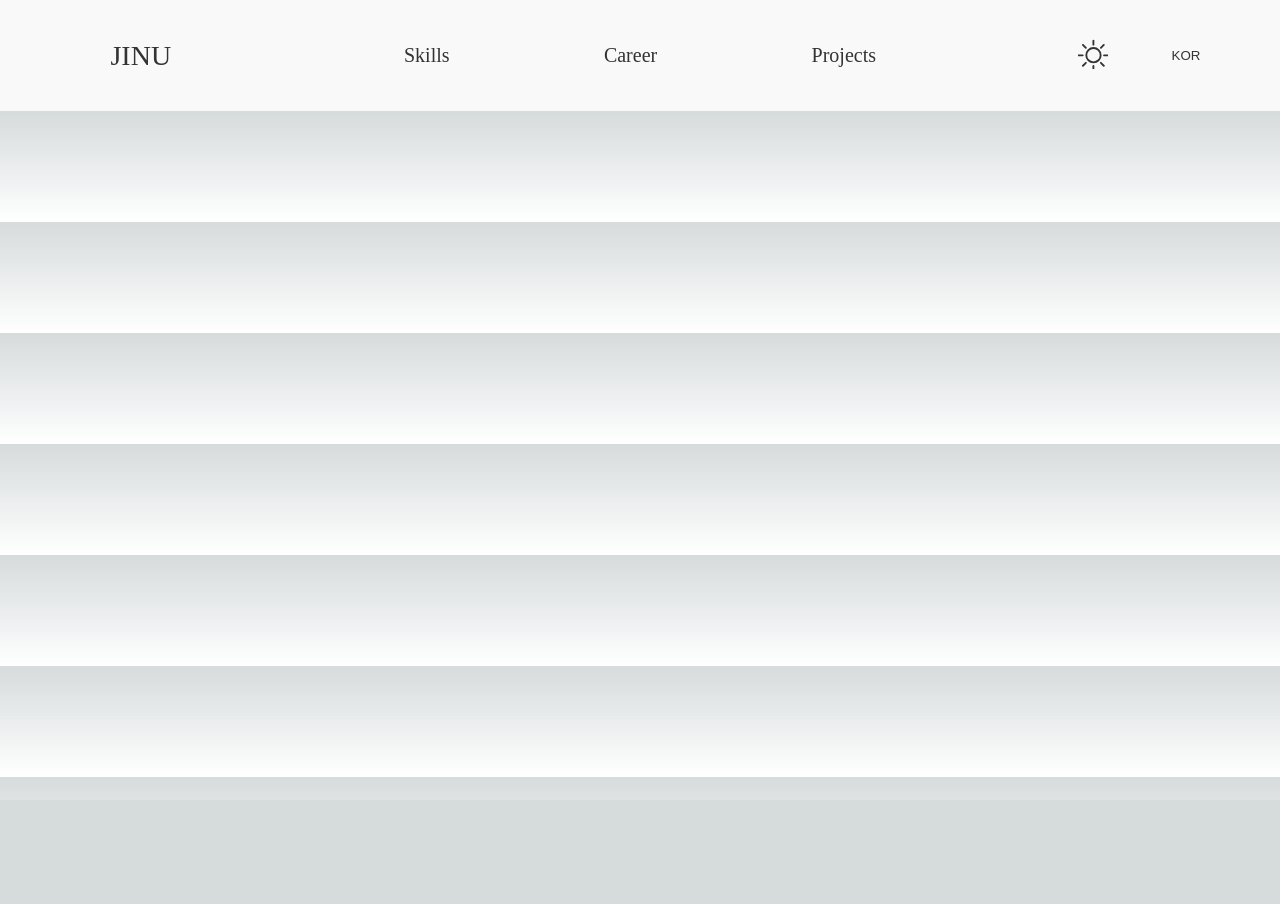
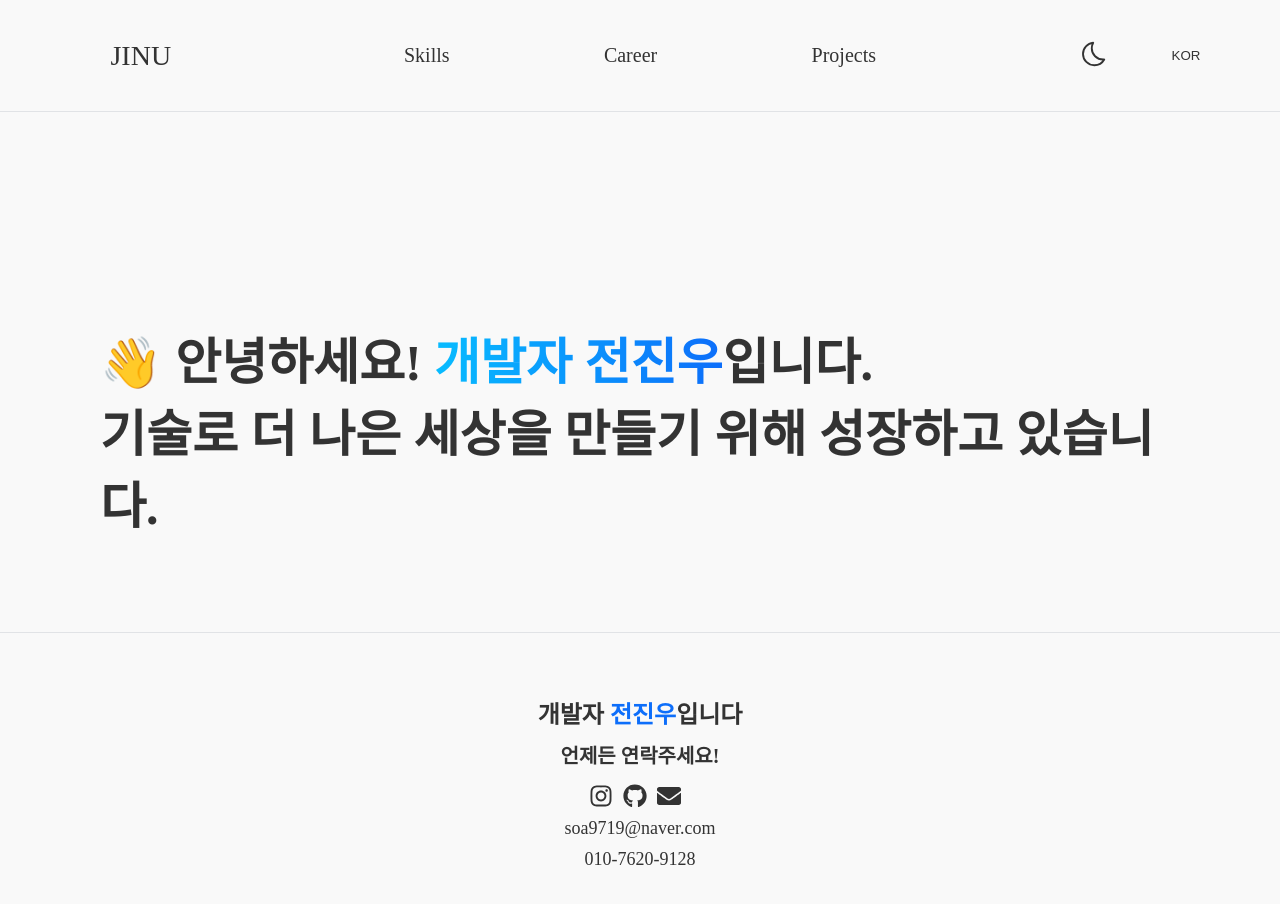
Before and after one commit to Jun-Jinu/portfolio, a Next.js app: page / in a window 1280 px wide. Shown: the top 904 px of the page. Before the commit the page ends 800 px from the top, so only its background shows below. Built offline with nearby package versions, Linux system fonts and the light colour scheme.

Commit message:
feat: footer 구성

```diff
--- /dev/null
+++ b/components/common/introduce.tsx
@@ -0,0 +1,37 @@
+import styled from "styled-components";
+
+interface ModeProps {
+    darkMode: boolean;
+    lang: string;
+}
+
+const Container = styled.div`
+    background-color: #f9f9f9;
+    align-items: center;
+    padding: 200px 0px;
+    height: 500px;
+`;
+
+const Text = styled.p`
+    font-size: 50px;
+    font-weight: bold;
+    color: #333;
+`;
+
+const Name = styled.b`
+    color: transparent;
+    background: linear-gradient(to right, #08bcff, #0d6efa);
+    -webkit-background-clip: text;
+    background-clip: text;
+`;
+
+export default function Introduce() {
+    return (
+        <Container>
+            <Text>
+                👋 안녕하세요! <Name>개발자 전진우</Name>입니다.
+            </Text>
+            <Text>기술로 더 나은 세상을 만들기 위해 성장하고 있습니다.</Text>
+        </Container>
+    );
+}
--- /dev/null
+++ b/components/layout/footer.tsx
@@ -0,0 +1,70 @@
+import styled from "styled-components";
+import { FaInstagram, FaGithub, FaEnvelope } from "react-icons/fa";
+
+const Container = styled.div`
+    background-color: #f9f9f9;
+    display: flex;
+    flex-direction: column;
+    align-items: center;
+    justify-content: center;
+    height: 300px;
+    color: #333;
+    border-top: 1px solid #e1e3e6;
+`;
+
+const TitleText = styled.b`
+    font-size: 24px;
+    margin-bottom: 10px;
+`;
+
+const ContactText = styled.b`
+    font-size: 20px;
+    margin-bottom: 15px;
+`;
+
+const Name = styled.b`
+    color: #0d6efa;
+`;
+
+const ButtonContainer = styled.div`
+    display: flex;
+`;
+
+const Button = styled.a`
+    display: flex;
+    align-items: center;
+    justify-content: center;
+    background-color: transparent;
+    border: none;
+    cursor: pointer;
+    margin-right: 10px;
+`;
+
+const InformationText = styled.p`
+    font-size: 18px;
+    margin-top: 10px;
+`;
+
+export default function Footer() {
+    return (
+        <Container>
+            <TitleText>
+                개발자 <Name>전진우</Name>입니다
+            </TitleText>
+            <ContactText>언제든 연락주세요!</ContactText>
+            <ButtonContainer>
+                <Button href="https://www.instagram.com/forward_ooh/">
+                    <FaInstagram size={24} />
+                </Button>
+                <Button href="https://github.com/Jun-Jinu">
+                    <FaGithub size={24} />
+                </Button>
+                <Button href="mailto:soa9719@naver.com">
+                    <FaEnvelope size={24} />
+                </Button>
+            </ButtonContainer>
+            <InformationText>soa9719@naver.com</InformationText>
+            <InformationText>010-7620-9128</InformationText>
+        </Container>
+    );
+}
--- a/components/layout/navbar.tsx
+++ b/components/layout/navbar.tsx
@@ -16,6 +16,7 @@ const NavbarContainer = styled.nav<{ darkMode: boolean }>`
     color: ${({ darkMode }) => (darkMode ? "#f9f9f9" : "#333")};
     padding: 1rem;
     width: 100%;
+    border-bottom: 1px solid #e1e3e6;
 `;
 
 const NavMenuContainer = styled.div`
@@ -103,25 +104,6 @@ const Navbar: React.FC<NavbarProps> = ({
             <NavRightContainer>
                 <NavButton onClick={toggleDarkMode} isDarkMode={darkMode}>
                     {darkMode ? (
-                        // 달 이미지
-                        <svg
-                            xmlns="http://www.w3.org/2000/svg"
-                            width="30"
-                            height="30"
-                            viewBox="0 0 24 24"
-                            fill="none"
-                            stroke="currentColor"
-                            stroke-width="1.5"
-                            stroke-linecap="round"
-                            stroke-linejoin="round"
-                        >
-                            <path
-                                data-v-9f42629e=""
-                                d="M16.085 13.417c-5.013 0-9.076-4.04-9.076-9.023 0-1.596.42-3.093 1.152-4.394C3.58.456 0 4.3 0 8.977 0 13.961 4.064 18 9.076 18c3.407 0 6.372-1.868 7.924-4.628-.3.03-.605.045-.914.045z"
-                                transform="translate(-1344 -24) translate(1248 24) translate(96) translate(4 3)"
-                            ></path>
-                        </svg>
-                    ) : (
                         // 해 이미지
                         <svg
                             xmlns="http://www.w3.org/2000/svg"
@@ -144,6 +126,25 @@ const Navbar: React.FC<NavbarProps> = ({
                                 transform="translate(-1423 -168) translate(79.5 145) translate(1248 24) translate(96)"
                             ></path>
                         </svg>
+                    ) : (
+                        // 달 이미지
+                        <svg
+                            xmlns="http://www.w3.org/2000/svg"
+                            width="30"
+                            height="30"
+                            viewBox="0 0 24 24"
+                            fill="none"
+                            stroke="currentColor"
+                            stroke-width="1.5"
+                            stroke-linecap="round"
+                            stroke-linejoin="round"
+                        >
+                            <path
+                                data-v-9f42629e=""
+                                d="M16.085 13.417c-5.013 0-9.076-4.04-9.076-9.023 0-1.596.42-3.093 1.152-4.394C3.58.456 0 4.3 0 8.977 0 13.961 4.064 18 9.076 18c3.407 0 6.372-1.868 7.924-4.628-.3.03-.605.045-.914.045z"
+                                transform="translate(-1344 -24) translate(1248 24) translate(96) translate(4 3)"
+                            ></path>
+                        </svg>
                     )}
                 </NavButton>
 
--- a/package.json
+++ b/package.json
@@ -17,6 +17,8 @@
     "next": "13.3.0",
     "react": "18.2.0",
     "react-dom": "18.2.0",
+    "react-icon": "^1.0.0",
+    "react-icons": "^4.8.0",
     "styled-components": "^5.3.9",
     "typescript": "5.0.4"
   },
--- a/pages/_document.tsx
+++ b/pages/_document.tsx
@@ -1,4 +1,4 @@
-import { Html, Head, Main, NextScript } from 'next/document'
+import { Html, Head, Main, NextScript } from "next/document";
 
 export default function Document() {
     return (
@@ -9,5 +9,5 @@ export default function Document() {
                 <NextScript />
             </body>
         </Html>
-  )
+    );
 }
--- a/pages/index.tsx
+++ b/pages/index.tsx
@@ -1,14 +1,21 @@
 import { useState } from "react";
 import Head from "next/head";
 import Image from "next/image";
-import { Inter } from "next/font/google";
+
+import styled from "styled-components";
+
 import Navbar from "@/components/layout/navbar";
-
-const inter = Inter({ subsets: ["latin"] });
+import Introduce from "@/components/common/introduce";
+import Footer from "@/components/layout/footer";
 
 export default function Home() {
     const [darkMode, setDarkMode] = useState(false);
     const [lang, setLang] = useState("kor");
+
+    const Main = styled.main`
+        background-color: #f9f9f9;
+        padding: 10px 100px;
+    `;
 
     const toggleDarkMode = () => {
         setDarkMode(!darkMode);
@@ -21,7 +28,7 @@ export default function Home() {
     return (
         <>
             <Head>
-                <title>Create Next App</title>
+                <title>개발자 전진우 포트폴리오</title>
                 <meta
                     name="description"
                     content="Generated by create next app"
@@ -32,14 +39,16 @@ export default function Home() {
                 />
                 <link rel="icon" href="/favicon.ico" />
             </Head>
-            <main>
             <Navbar
                 darkMode={darkMode}
                 toggleDarkMode={toggleDarkMode}
                 lang={lang}
                 toggleLang={toggleLang}
             />
-            </main>
+            <Main>
+                <Introduce />
+            </Main>
+            <Footer />
         </>
     );
 }
```
Also changed, not shown: components/common/career.tsx (added), components/common/project.tsx (added), components/common/skill.tsx (added), 2 other files (tests, documents, lock files or other folders). Lines whose indentation alone changed are shown as unchanged.
